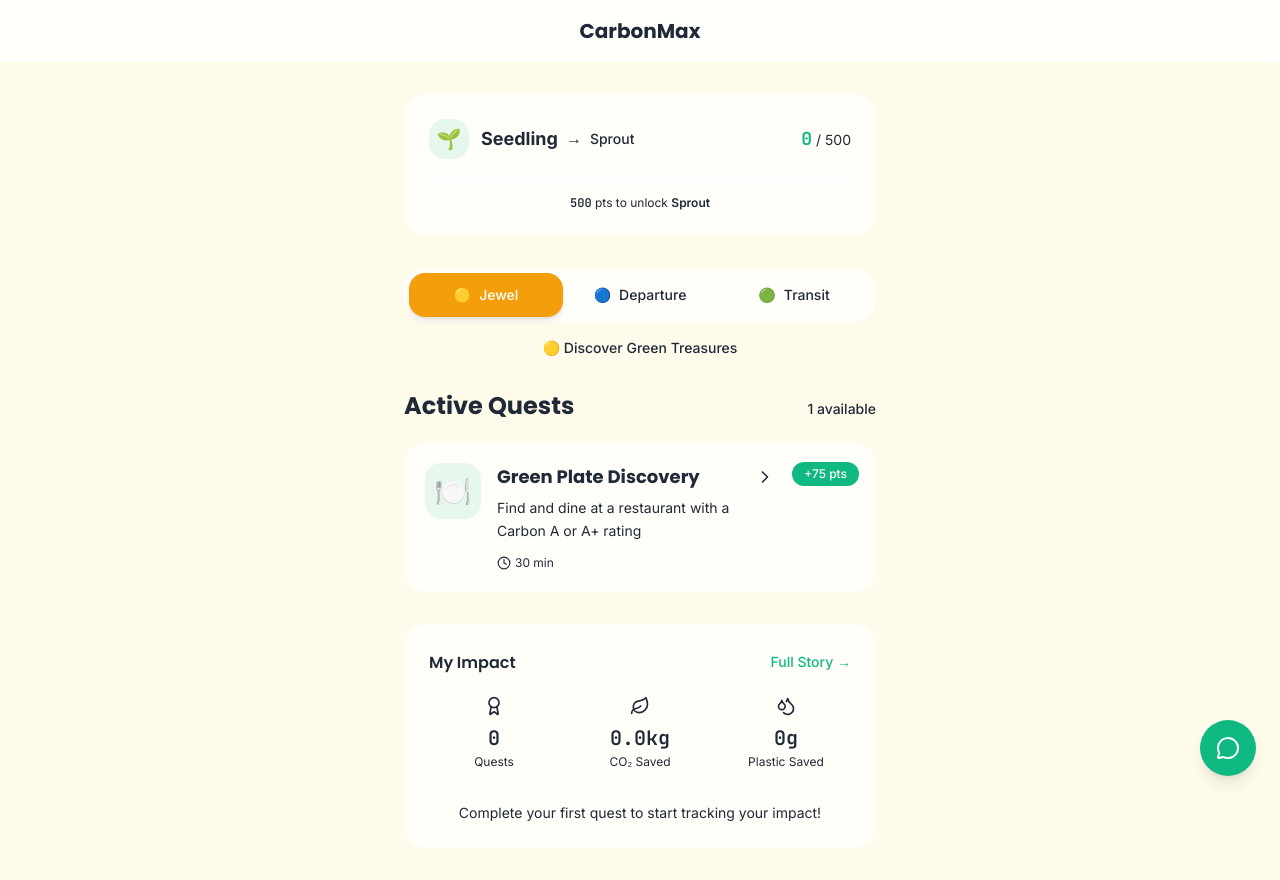
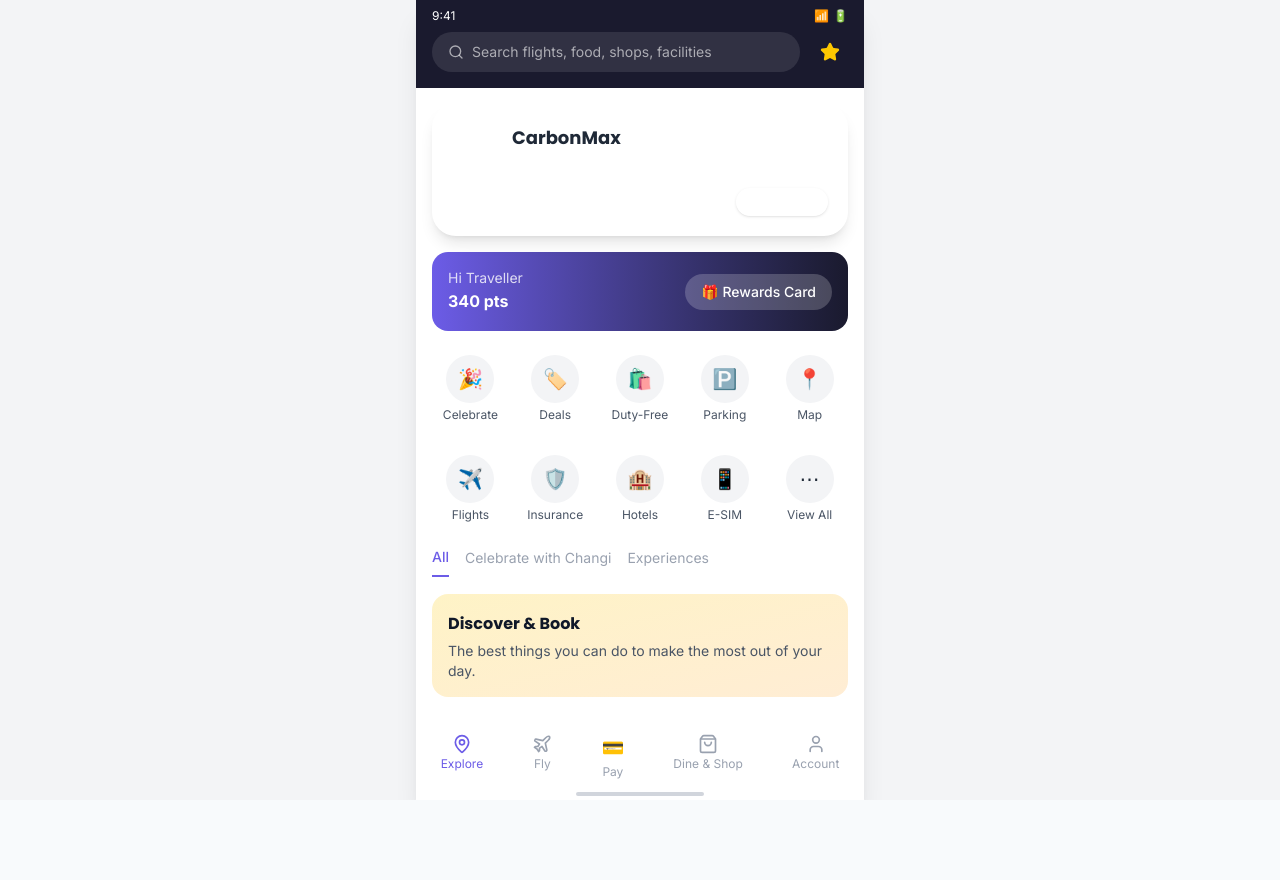
Before and after one commit to onsenix12/carbon-max-app, a Next.js app: page / in a window 1280 px wide. After the commit the page ends 800 px from the top, so only its background shows below. Built offline with nearby package versions, Linux system fonts and the light colour scheme.

Commit message:
Add Changi App homepage and move CarbonMax Quest Hub to /carbonmax route

```diff
--- /dev/null
+++ b/app/carbonmax/page.tsx
@@ -0,0 +1,106 @@
+"use client";
+
+import { useRouter } from "next/navigation";
+import { useJourneyMode } from "@/hooks/useJourneyMode";
+import { useQuestProgress } from "@/hooks/useQuestProgress";
+import { ModeSelector } from "@/components/ModeSelector";
+import { TierProgressBar } from "@/components/TierProgressBar";
+import { QuestCard } from "@/components/QuestCard";
+import { MyImpact } from "@/components/MyImpact";
+import { MessageCircle } from "lucide-react";
+import Link from "next/link";
+import { motion } from "framer-motion";
+import questsData from "@/data/quests.json";
+import { Quest } from "@/lib/types";
+
+export default function QuestHubPage() {
+  const router = useRouter();
+  const { mode } = useJourneyMode();
+  const { isQuestCompleted } = useQuestProgress();
+
+  const quests = (questsData.quests as Quest[]).filter((q) => q.mode === mode);
+  const availableCount = quests.filter((q) => !isQuestCompleted(q.id)).length;
+
+  // Mode-specific background colors
+  const modeBackgrounds: Record<string, string> = {
+    jewel: "#FFFBEB",
+    departure: "#EFF6FF",
+    transit: "#ECFDF5",
+  };
+
+  return (
+    <div
+      className="min-h-screen transition-colors duration-500"
+      style={{ backgroundColor: modeBackgrounds[mode] || modeBackgrounds.transit }}
+    >
+      {/* Header with glassmorphism */}
+      <header className="glass-strong border-b border-border sticky top-0 z-50">
+        <div className="max-w-lg mx-auto px-5 py-4">
+          <h1 className="font-display font-bold text-xl text-foreground text-center">CarbonMax</h1>
+        </div>
+      </header>
+
+      {/* Main Content */}
+      <main className="max-w-lg mx-auto px-5 py-8 space-y-8">
+
+        {/* Tier Progress */}
+        <motion.section
+          initial={{ opacity: 0, y: 20 }}
+          animate={{ opacity: 1, y: 0 }}
+          transition={{ duration: 0.4 }}
+        >
+          <TierProgressBar />
+        </motion.section>
+
+        {/* Mode Selector */}
+        <motion.section
+          initial={{ opacity: 0, y: 20 }}
+          animate={{ opacity: 1, y: 0 }}
+          transition={{ duration: 0.4, delay: 0.1 }}
+        >
+          <ModeSelector />
+        </motion.section>
+
+        {/* Quests Section */}
+        <motion.section
+          initial={{ opacity: 0, y: 20 }}
+          animate={{ opacity: 1, y: 0 }}
+          transition={{ duration: 0.4, delay: 0.2 }}
+        >
+          <div className="flex items-baseline justify-between mb-5">
+            <h2 className="font-display text-2xl font-bold text-foreground">Active Quests</h2>
+            <span className="text-sm text-muted-foreground font-medium">{availableCount} available</span>
+          </div>
+
+          <div className="space-y-3">
+            {quests.map((quest) => (
+              <QuestCard
+                key={quest.id}
+                quest={quest}
+                completed={isQuestCompleted(quest.id)}
+                onStart={() => router.push(`/quest/${quest.id}`)}
+              />
+            ))}
+          </div>
+        </motion.section>
+
+        {/* Impact Section */}
+        <motion.section
+          initial={{ opacity: 0, y: 20 }}
+          animate={{ opacity: 1, y: 0 }}
+          transition={{ duration: 0.4, delay: 0.3 }}
+        >
+          <MyImpact />
+        </motion.section>
+      </main>
+
+      {/* Floating Chat Button - using design system */}
+      <Link
+        href="/chat"
+        className="fixed bottom-6 right-6 w-14 h-14 bg-[#10B981] text-white rounded-full flex items-center justify-center shadow-lg hover:bg-[#059669] hover:scale-105 transition-all duration-200"
+      >
+        <MessageCircle className="w-6 h-6" />
+      </Link>
+    </div>
+  );
+}
--- a/app/chat/page.tsx
+++ b/app/chat/page.tsx
@@ -221,7 +221,7 @@ export default function ChatPage() {
         <div className="max-w-md mx-auto px-4 py-3">
           <div className="flex items-center gap-3">
             <motion.div whileHover={{ x: -2 }} whileTap={{ scale: 0.95 }}>
-              <Link href="/" className="text-muted-foreground hover:text-foreground transition-colors">
+              <Link href="/carbonmax" className="text-muted-foreground hover:text-foreground transition-colors">
                 <ArrowLeft className="w-5 h-5" />
               </Link>
             </motion.div>
--- a/app/impact/page.tsx
+++ b/app/impact/page.tsx
@@ -172,7 +172,7 @@ export default function ImpactPage() {
         <div className="max-w-md mx-auto px-4 py-3">
           <div className="flex items-center justify-between">
             <motion.div whileHover={{ x: -2 }} whileTap={{ scale: 0.95 }}>
-              <Link href="/" className="flex items-center gap-2 text-white/80 hover:text-white transition-colors">
+              <Link href="/carbonmax" className="flex items-center gap-2 text-white/80 hover:text-white transition-colors">
                 <ArrowLeft className="w-5 h-5" />
                 <span className="text-sm font-medium">Back</span>
               </Link>
@@ -389,7 +389,7 @@ export default function ImpactPage() {
                 Complete your first quest to begin building your impact story!
               </p>
               <motion.div whileHover={{ scale: 1.05 }} whileTap={{ scale: 0.95 }}>
-                <Link href="/">
+                <Link href="/carbonmax">
                   <Button variant="primary">
                     Explore Quests
                   </Button>
--- a/app/page.tsx
+++ b/app/page.tsx
@@ -1,106 +1,137 @@
 "use client";
 
-import { useRouter } from "next/navigation";
-import { useJourneyMode } from "@/hooks/useJourneyMode";
-import { useQuestProgress } from "@/hooks/useQuestProgress";
-import { ModeSelector } from "@/components/ModeSelector";
-import { TierProgressBar } from "@/components/TierProgressBar";
-import { QuestCard } from "@/components/QuestCard";
-import { MyImpact } from "@/components/MyImpact";
-import { MessageCircle } from "lucide-react";
-import Link from "next/link";
-import { motion } from "framer-motion";
-import questsData from "@/data/quests.json";
-import { Quest } from "@/lib/types";
+import { CarbonMaxBanner } from "@/components/CarbonMaxBanner";
+import { Search, Star, MapPin, Plane, ShoppingBag, User } from "lucide-react";
 
-export default function QuestHubPage() {
-  const router = useRouter();
-  const { mode } = useJourneyMode();
-  const { isQuestCompleted } = useQuestProgress();
+export default function HomePage() {
+  return (
+    <div className="min-h-screen bg-gray-100">
+        {/* Simulated Changi App */}
+        <div className="max-w-md mx-auto bg-white min-h-screen shadow-xl">
+          {/* Status Bar Placeholder */}
+          <div className="bg-[#1a1a2e] text-white px-4 py-2 text-xs flex justify-between items-center">
+            <span>9:41</span>
+            <div className="flex gap-1">
+              <span>📶</span>
+              <span>🔋</span>
+            </div>
+          </div>
 
-  const quests = (questsData.quests as Quest[]).filter((q) => q.mode === mode);
-  const availableCount = quests.filter((q) => !isQuestCompleted(q.id)).length;
-
-  // Mode-specific background colors
-  const modeBackgrounds: Record<string, string> = {
-    jewel: "#FFFBEB",
-    departure: "#EFF6FF",
-    transit: "#ECFDF5",
-  };
-
-  return (
-    <div
-      className="min-h-screen transition-colors duration-500"
-      style={{ backgroundColor: modeBackgrounds[mode] || modeBackgrounds.transit }}
-    >
-      {/* Header with glassmorphism */}
-      <header className="glass-strong border-b border-border sticky top-0 z-50">
-        <div className="max-w-lg mx-auto px-5 py-4">
-          <h1 className="font-display font-bold text-xl text-foreground text-center">CarbonMax</h1>
+          {/* Search Bar */}
+          <div className="bg-[#1a1a2e] px-4 pb-4">
+            <div className="flex items-center gap-3">
+              <div className="flex-1 bg-white/10 rounded-lg px-4 py-2.5 flex items-center gap-2">
+                <Search className="w-4 h-4 text-white/60" />
+                <span className="text-white/60 text-sm">Search flights, food, shops, facilities</span>
               </div>
-      </header>
+              <button className="p-2">
+                <Star className="w-5 h-5 text-yellow-400" fill="currentColor" />
+              </button>
+            </div>
+          </div>
 
           {/* Main Content */}
-      <main className="max-w-lg mx-auto px-5 py-8 space-y-8">
+          <div className="px-4 py-4 space-y-4 pb-24">
+            {/* CarbonMax Banner - THE MAIN FEATURE */}
+            <CarbonMaxBanner />
 
-        {/* Tier Progress */}
-        <motion.section
-          initial={{ opacity: 0, y: 20 }}
-          animate={{ opacity: 1, y: 0 }}
-          transition={{ duration: 0.4 }}
-        >
-          <TierProgressBar />
-        </motion.section>
-
-        {/* Mode Selector */}
-        <motion.section
-          initial={{ opacity: 0, y: 20 }}
-          animate={{ opacity: 1, y: 0 }}
-          transition={{ duration: 0.4, delay: 0.1 }}
-        >
-          <ModeSelector />
-        </motion.section>
-
-        {/* Quests Section */}
-        <motion.section
-          initial={{ opacity: 0, y: 20 }}
-          animate={{ opacity: 1, y: 0 }}
-          transition={{ duration: 0.4, delay: 0.2 }}
-        >
-          <div className="flex items-baseline justify-between mb-5">
-            <h2 className="font-display text-2xl font-bold text-foreground">Active Quests</h2>
-            <span className="text-sm text-muted-foreground font-medium">{availableCount} available</span>
+            {/* User Greeting (simulated) */}
+            <div className="bg-gradient-to-r from-[#6c5ce7] to-[#1a1a2e] rounded-2xl p-4 text-white">
+              <div className="flex items-center justify-between">
+                <div>
+                  <p className="text-white/80 text-sm">Hi Traveller</p>
+                  <p className="font-bold">340 pts</p>
+                </div>
+                <button className="bg-white/20 rounded-full px-4 py-2 text-sm font-medium">
+                  🎁 Rewards Card
+                </button>
+              </div>
             </div>
 
-          <div className="space-y-3">
-            {quests.map((quest) => (
-              <QuestCard
-                key={quest.id}
-                quest={quest}
-                completed={isQuestCompleted(quest.id)}
-                onStart={() => router.push(`/quest/${quest.id}`)}
-              />
+            {/* Quick Actions Grid (simulated Changi App features) */}
+            <div className="grid grid-cols-5 gap-2">
+              {[
+                { icon: "🎉", label: "Celebrate" },
+                { icon: "🏷️", label: "Deals" },
+                { icon: "🛍️", label: "Duty-Free" },
+                { icon: "🅿️", label: "Parking" },
+                { icon: "📍", label: "Map" },
+              ].map((item, i) => (
+                <button key={i} className="flex flex-col items-center gap-1 p-2">
+                  <div className="w-12 h-12 bg-gray-100 rounded-xl flex items-center justify-center text-xl">
+                    {item.icon}
+                  </div>
+                  <span className="text-xs text-gray-600">{item.label}</span>
+                </button>
               ))}
             </div>
-        </motion.section>
 
-        {/* Impact Section */}
-        <motion.section
-          initial={{ opacity: 0, y: 20 }}
-          animate={{ opacity: 1, y: 0 }}
-          transition={{ duration: 0.4, delay: 0.3 }}
+            <div className="grid grid-cols-5 gap-2">
+              {[
+                { icon: "✈️", label: "Flights" },
+                { icon: "🛡️", label: "Insurance" },
+                { icon: "🏨", label: "Hotels" },
+                { icon: "📱", label: "E-SIM" },
+                { icon: "⋯", label: "View All" },
+              ].map((item, i) => (
+                <button key={i} className="flex flex-col items-center gap-1 p-2">
+                  <div className="w-12 h-12 bg-gray-100 rounded-xl flex items-center justify-center text-xl">
+                    {item.icon}
+                  </div>
+                  <span className="text-xs text-gray-600">{item.label}</span>
+                </button>
+              ))}
+            </div>
+
+            {/* Tabs */}
+            <div className="flex gap-4 border-b">
+              <button className="pb-2 border-b-2 border-[#6c5ce7] text-[#6c5ce7] font-medium text-sm">
+                All
+              </button>
+              <button className="pb-2 text-gray-400 text-sm">
+                Celebrate with Changi
+              </button>
+              <button className="pb-2 text-gray-400 text-sm">
+                Experiences
+              </button>
+            </div>
+
+            {/* Discover Section (placeholder) */}
+            <div className="bg-gradient-to-br from-amber-100 to-orange-100 rounded-2xl p-4">
+              <h3 className="font-bold text-gray-900 mb-1">Discover & Book</h3>
+              <p className="text-sm text-gray-600">
+                The best things you can do to make the most out of your day.
+              </p>
+            </div>
+          </div>
+
+          {/* Bottom Navigation */}
+          <div className="fixed bottom-0 left-0 right-0 bg-white border-t max-w-md mx-auto">
+            <div className="flex justify-around py-2">
+              {[
+                { icon: <MapPin className="w-5 h-5" />, label: "Explore", active: true },
+                { icon: <Plane className="w-5 h-5" />, label: "Fly", active: false },
+                { icon: <span className="text-lg">💳</span>, label: "Pay", active: false },
+                { icon: <ShoppingBag className="w-5 h-5" />, label: "Dine & Shop", active: false },
+                { icon: <User className="w-5 h-5" />, label: "Account", active: false },
+              ].map((item, i) => (
+                <button
+                  key={i}
+                  className={`flex flex-col items-center gap-0.5 px-3 py-1 ${
+                    item.active ? "text-[#6c5ce7]" : "text-gray-400"
+                  }`}
                 >
-          <MyImpact />
-        </motion.section>
-      </main>
-
-      {/* Floating Chat Button - using design system */}
-      <Link
-        href="/chat"
-        className="fixed bottom-6 right-6 w-14 h-14 bg-[#10B981] text-white rounded-full flex items-center justify-center shadow-lg hover:bg-[#059669] hover:scale-105 transition-all duration-200"
-      >
-        <MessageCircle className="w-6 h-6" />
-      </Link>
+                  {item.icon}
+                  <span className="text-xs">{item.label}</span>
+                </button>
+              ))}
+            </div>
+            {/* Home indicator */}
+            <div className="flex justify-center pb-1">
+              <div className="w-32 h-1 bg-gray-300 rounded-full" />
+            </div>
+          </div>
+        </div>
       </div>
   );
 }
--- a/app/quest/[id]/QuestDetailClient.tsx
+++ b/app/quest/[id]/QuestDetailClient.tsx
@@ -86,7 +86,7 @@ export function QuestDetailClient({ quest }: QuestDetailClientProps) {
       <div className="glass-strong border-b border-border sticky top-0 z-10">
         <div className="max-w-md mx-auto px-4 py-3">
           <div className="flex items-center justify-between">
-            <Link href="/" className="flex items-center gap-2 text-muted-foreground hover:text-foreground transition-colors">
+            <Link href="/carbonmax" className="flex items-center gap-2 text-muted-foreground hover:text-foreground transition-colors">
               <ArrowLeft className="w-5 h-5" />
               <span className="text-sm">Back</span>
             </Link>
--- a/app/quest/[id]/page.tsx
+++ b/app/quest/[id]/page.tsx
@@ -26,7 +26,7 @@ export default async function QuestDetailPage({ params }: PageProps) {
       <div className="min-h-screen bg-gray-50 flex items-center justify-center">
         <div className="text-center">
           <p className="text-gray-500 mb-4">Quest not found</p>
-          <Link href="/" className="text-eco-leaf font-medium">
+          <Link href="/carbonmax" className="text-eco-leaf font-medium">
             Back to Quest Hub
           </Link>
         </div>
--- a/components/CarbonMaxBanner.tsx
+++ b/components/CarbonMaxBanner.tsx
@@ -16,7 +16,7 @@ export function CarbonMaxBanner() {
   }
 
   return (
-    <Link href="/" className="block group">
+    <Link href="/carbonmax" className="block group">
       <motion.div
         whileHover={{ scale: 1.02, y: -2 }}
         whileTap={{ scale: 0.98 }}
```
Lines whose indentation alone changed are shown as unchanged.
